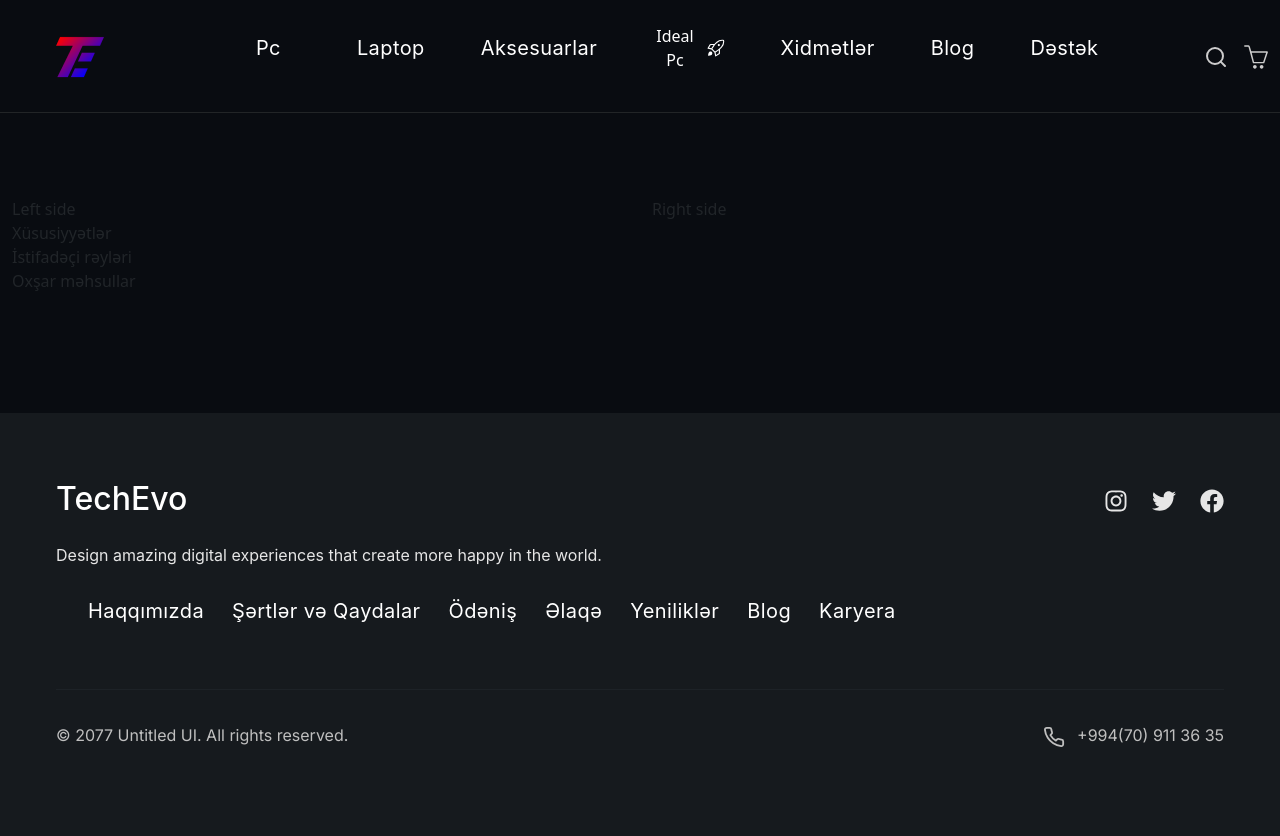
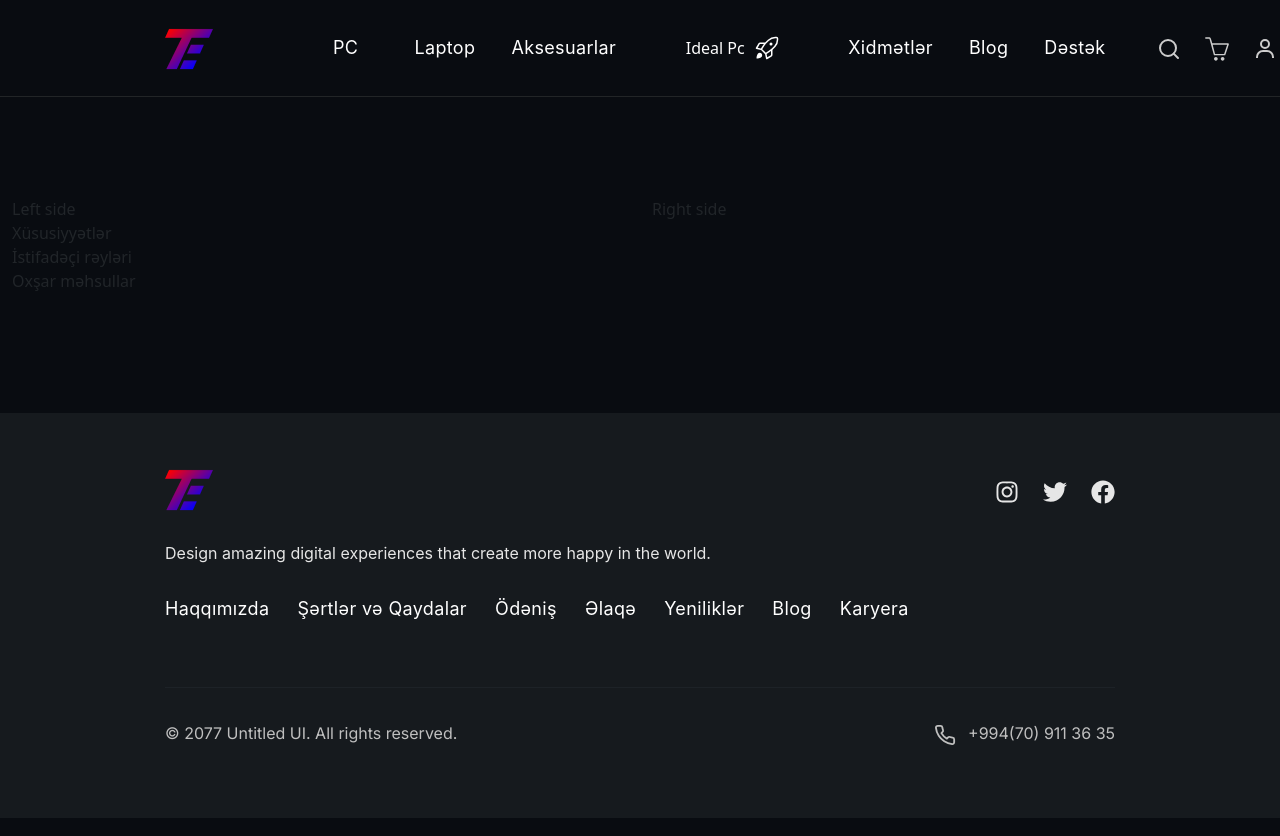
Before and after one commit to nigaraliyevas/TechEvo, a React (Vite) app: page /product in a window 1280 px wide. Built offline with nearby package versions, Linux system fonts and the light colour scheme; a web font is replaced by a local one.

Commit message:
fix new size

```diff
--- a/src/Pages/LayoutPage/FooterPage/Footer.module.scss
+++ b/src/Pages/LayoutPage/FooterPage/Footer.module.scss
@@ -3,6 +3,7 @@
 body {
   overflow-x: hidden;
 }
+
 
 .container {
   max-width: 1414px;
@@ -10,7 +11,7 @@ body {
 }
 
 .footer {
-  padding: 72px 56px;
+  padding:  56px 165px;
   gap: 10px;
   opacity: 1;
   position: relative;
@@ -61,7 +62,7 @@ body {
 
     li {
       font-family: $fontFamily;
-      font-size: 20px;
+      font-size: 18px;
       font-weight: 400;
       line-height: 28px;
       letter-spacing: 0.02em;
--- a/src/Pages/LayoutPage/FooterPage/FooterPage.jsx
+++ b/src/Pages/LayoutPage/FooterPage/FooterPage.jsx
@@ -2,14 +2,14 @@ import style from "./Footer.module.scss";
 import { FaInstagram, FaTwitter, FaFacebook } from "react-icons/fa";
 import { FiPhone } from "react-icons/fi";
 import { Link } from "react-router-dom";
-
+import logo from "../../../../public/assets/images/HeaderPage/tech-evo-logo 1.png";
 const FooterPage = () => {
   return (
     <footer className={`${style.container} ${style.footer}`}>
       <div className={style.footer_top}>
         <div className={style.footer_title}>
           <Link className="text-white text-decoration-none" to="/">
-            TechEvo
+            <img src={logo} alt="" />
           </Link>
         </div>
         <div className={style.footer_icons}>
--- a/src/Pages/LayoutPage/HeaderPage/Header.module.scss
+++ b/src/Pages/LayoutPage/HeaderPage/Header.module.scss
@@ -7,9 +7,12 @@
   margin: 0;
   padding: 0;
 }
-
+ul{
+  margin-bottom: 0 !important;
+  padding-left: 0 !important;
+}
 .container {
-  max-width: 1414px;
+  max-width: 1440px;
   margin: 0 auto;
 }
 
@@ -31,7 +34,7 @@ header {
     margin-left: auto;
     margin-left: auto;
     width: 100%;
-    padding: 0px 56px;
+    padding: 0px 165px;
   }
 
   .navbar {
@@ -46,13 +49,13 @@ header {
     .navbar_right {
       display: flex;
       align-items: center;
-      gap: 106px;
+      gap: 51px;
     }
 
     .navbar_pages {
       display: flex;
       align-items: center;
-      gap: 56px;
+      gap: 36px;
     }
 
     .navbar_icons {
@@ -60,7 +63,7 @@ header {
       align-items: center;
       cursor: pointer;
       color: rgba(204, 204, 204, 1);
-      gap: 16px;
+      gap: 24px;
 
       .navbar_users {
         position: relative;
@@ -180,7 +183,7 @@ header {
 
     .navbar_links {
       font-family: $fontFamily;
-      font-size: 20px;
+      font-size: 18px;
       font-weight: 400;
       line-height: 28px;
       letter-spacing: 0.02em;
@@ -192,7 +195,7 @@ header {
       display: flex;
       align-items: center;
       justify-content: center;
-      //   width: 212px;
+        width: 160px;
       //   height: 44px;
       text-align: center;
       //   background: $linearGradient;
--- a/src/Pages/LayoutPage/HeaderPage/HeaderPage.jsx
+++ b/src/Pages/LayoutPage/HeaderPage/HeaderPage.jsx
@@ -8,7 +8,7 @@ import { PiSignInFill } from "react-icons/pi";
 import { IoSettingsOutline } from "react-icons/io5";
 import { IoMdMenu } from "react-icons/io";
 import { Link, useNavigate } from "react-router-dom";
-import navBarLogo from "../../../../public/assets/images/HeaderPage/tech-evo-logo 1.png";
+import logo from "../../../../public/assets/images/HeaderPage/tech-evo-logo 1.png";
 
 const HeaderPage = () => {
   const navigate = useNavigate();
@@ -19,13 +19,13 @@ const HeaderPage = () => {
         <nav className={styles.navbar}>
           <div className={styles.navbar_logo}>
             <Link to="/">
-              <img src={navBarLogo} alt="navBarLogo" />
+              <img src={logo} alt="navBarLogo" />
             </Link>
           </div>
           <div className={styles.navbar_right}>
             <ul className={styles.navbar_pages}>
               <Link to={"/pc"} style={{ padding: "0px 20px" }} className={`${styles.navbar_links}  text-decoration-none text-white`}>
-                Pc
+                PC
                 <div className={styles.link_catagiries}>
                   <div>
                     <ul>
@@ -42,13 +42,35 @@ const HeaderPage = () => {
                         <span>•</span> Ev üçün
                       </li>
                       <li>
-                        <span>•</span> Hamısı
+                        <span>•</span> İkisi birində
                       </li>
                     </ul>
                   </div>
                 </div>
               </Link>
-              <li className={styles.navbar_links}>Laptop</li>
+              <li className={styles.navbar_links}>Laptop
+              <div className={styles.link_catagiries}>
+                  <div>
+                    <ul>
+                      <li>
+                        <span>•</span> Oyun üçün
+                      </li>
+                      <li>
+                        <span>•</span> Dizayn üçün
+                      </li>
+                      <li>
+                        <span>•</span> Ofis üçün
+                      </li>
+                      <li>
+                        <span>•</span> Ev üçün
+                      </li>
+                      <li>
+                        <span>•</span> Hamısı birində
+                      </li>
+                    </ul>
+                  </div>
+                </div>
+              </li>
               <li className={styles.navbar_links}>
                 Aksesuarlar
                 <div className={styles.link_catagiries}>
```
